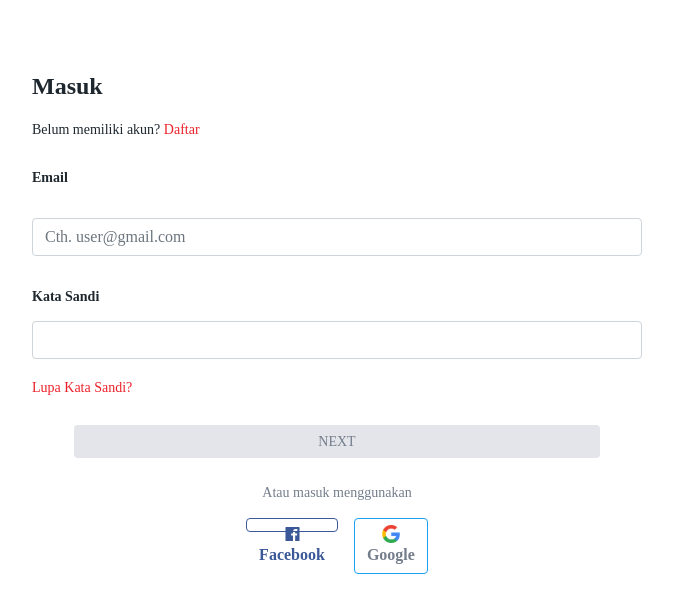
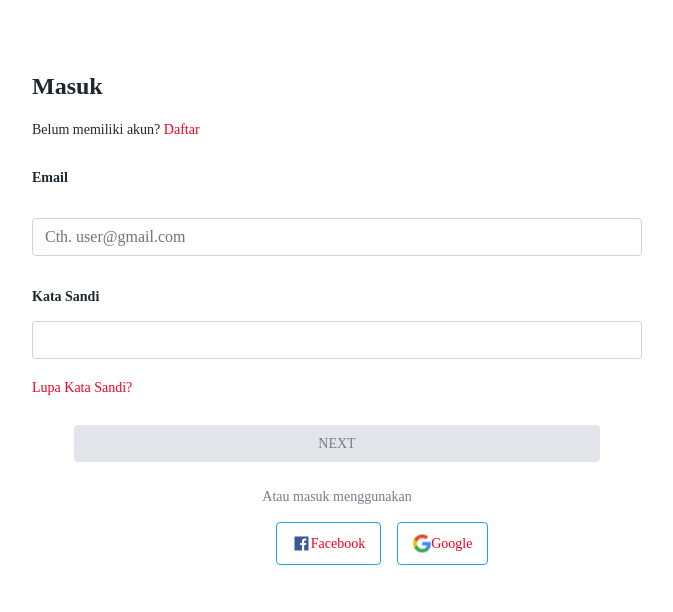
Before and after one commit to yodyindra/Esport__ESI, a React (Create React App) app: page /login in a window 1280 px wide. Shown: the top 612 px of the page, without its empty margins (303-976 px from the left). Built offline with nearby package versions, Linux system fonts and the light colour scheme; a web font is replaced by a local one.

Commit message:
perubahan pada homepage login dan havesquad

```diff
--- a/src/Homepage/homePage.js
+++ b/src/Homepage/homePage.js
@@ -159,7 +159,7 @@ function Homepage() {
             <div className="col-md-6 mx-auto mt-4">
               <div className="d-flex flex-row justify-content-between">
                 <h4>Turnamen</h4>
-                <a href="/register">Lihat semua</a>
+                <Link to="/register">Lihat semua</Link>
               </div>
               <MyOwlCarousel />
             </div>
@@ -358,33 +358,33 @@ function Homepage() {
               </div>
             </div>
           </div>
-          <div className="navs col-md-6 mx-auto mt-2">
+          <div className="navs mx-auto mt-2">
             <div className="card">
               <div className="card-body">
-                <div className="col-md-10 mx-auto d-flex flex-row justify-content-between">
-                  <a href="">
+                <div className="col-md-6 mx-auto d-flex flex-row justify-content-between">
+                  <Link to="/homepage">
                     <img src={homeRed} alt="homeRed" style={{ height: 40 }} />
-                  </a>
-                  <a href="">
+                  </Link>
+                  <Link to="">
                     <img
                       src={tournament}
                       alt="tournament"
                       style={{ height: 40 }}
                     />
-                  </a>
+                  </Link>
                   <Link to="/have-squad">
                     <img src={squad} alt="squad" style={{ height: 40 }} />
                   </Link>
-                  <a href="">
+                  <Link to="">
                     <img
                       src={leaderboard}
                       alt="leaderboard"
                       style={{ height: 40 }}
                     />
-                  </a>
-                  <a href="">
+                  </Link>
+                  <Link to="">
                     <img src={profile} alt="profile" style={{ height: 40 }} />
-                  </a>
+                  </Link>
                 </div>
               </div>
             </div>
--- a/src/Login/loginScreen.css
+++ b/src/Login/loginScreen.css
@@ -1,4 +1,3 @@
-
 /* devices (landscape phones, 576px and up) */
 @media (min-width: 576px) {
   .input-container {
@@ -47,9 +46,8 @@
   font-weight: bold;
   font-size: 24px;
   line-height: 29px;
-    color: #1E272E;
+  color: #1e272e;
   margin-bottom: 20px;
-
 }
 
 .conten h2 {
@@ -58,137 +56,50 @@
   font-weight: normal;
   font-size: 14px;
   line-height: 17px;
-    color: #1E272E;
+  color: #1e272e;
 }
 
-  .conten h5{
+.conten h5 {
   font-family: Product Sans;
   font-style: normal;
   font-weight: normal;
   font-size: 14px;
   line-height: 23px;
   text-align: center;
-    color: #292D32;
+  color: #292d32;
 }
-  .conten h3{
+.conten h3 {
   font-family: Product Sans;
   font-style: normal;
   font-weight: normal;
   font-size: 14px;
   line-height: 18px;
   text-align: center;
-    color: #747D8C;
+  color: #747d8c;
 }
 
-  .conten a{
+.conten label {
+  font-family: Product Sans;
+  font-style: normal;
+  font-weight: bold;
+  font-size: 14px;
+  line-height: 17px;
+  color: #1e272e;
+}
+.conten .placeholder {
   font-family: Product Sans;
   font-style: normal;
   font-weight: normal;
   font-size: 14px;
   line-height: 17px;
-    color: #EC2028;
+  color: #1e272e;
 }
-
-  .conten label{
-    font-family: Product Sans;
-    font-style: normal;
-    font-weight: bold;
-    font-size: 14px;
-    line-height: 17px;
-    color: #1E272E;
-  }
-  .conten .placeholder{
-    font-family: Product Sans;
-    font-style: normal;
-    font-weight: normal;
-    font-size: 14px;
-    line-height: 17px;
-    color: #1E272E;
-  }
-  .conten .btn1 {
-
-    align-items: center;
-    width: 100%;
-    height: 42px;
-    background: #E4E5EA;
-    border:none;
-    font-family: Google Sans;
-    font-style: normal;
-    font-weight: bold;
-    font-size: 14px;
-    line-height: 18px;
-    color: #747D8C;
-  }
-  .conten .btn1:hover {
-    align-items: center;
-    width: 100%;
-    height: 42px;
-    background: #EC2028;
-    font-family: Google Sans;
-    font-style: normal;
-    font-weight: bold;
-    font-size: 14px;
-    line-height: 18px;
-    color: #FFFFFF;
-
-  }
-  .conten .btn_4{
-    font-family: Google Sans;
-    width: auto;
-    font-style: normal;
-    font-weight: bold;
-    color: #3B5998;
-    align-items: center;
-   width: 100%;
-   height: 10px;
-    background: #FFFFFF;
-    border: 1px solid #3B5998;
-    box-sizing: border-box;
-    border-radius: 4px;
-  }
-
-  .conten .btn_5{
-    font-family: Product Sans;
-    font-style: normal;
-    font-weight: bold;
-    color: #747D8C;
-    align-items: center;
-    background: #FFFFFF;
-    border: 1px solid #1DA1F2;
-    box-sizing: border-box;
-    border-radius: 4px;
-
-  }
-
-  .conten .dngr{
-    font-family: Product Sans;
-    font-style: normal;
-    font-weight: normal;
-    font-size: 14px;
-    line-height: 17px;
-    color: #798188;
-    width: 100%;
-    background: rgba(243, 0, 31, 0.1);
-    border-radius: 4px;
-  }
-
 .mobile-text {
   color: #989696b8;
   font-size: 15px;
 }
-
- .card{
-     border: none;
+.img__login {
+  border: 1px #1da1f2 solid;
+  padding: 10px 15px;
+  border-radius: 4px;
 }
-
-  .form-control-verification:focus {
-    color: #495057;
-    background-color: #fff;
-    border-color: #ec2028;
-    outline: 0;
-    box-shadow: none;
-  }
-  .input-container input {
-    width: 50px;
-    height: 50px;
-  }
--- a/src/Login/loginScreen.js
+++ b/src/Login/loginScreen.js
@@ -68,19 +68,21 @@ function loginScreen() {
               <div class="mt-3 mb-3">
                 <h3>Atau masuk menggunakan</h3>
               </div>
-
-              <div class="d-flex flex-row justify-content-center mt-3 ">
-                <a href="">
-                  <button type="button" class="btn btn_4">
-                    <img src={facebook} />
-                    Facebook
-                  </button>
-                </a>
-                <a href="">
-                  <button type="button" class="btn btn_5 ml-3">
-                    <img src={google} /> Google
-                  </button>
-                </a>
+              <div class="col-md-3 mx-auto">
+                <div class="d-flex flex-row justify-content-around mt-3 ">
+                  <Link to="">
+                    <div class="d-flex flex-row img__login mr-2">
+                      <img src={facebook} alt="" />
+                      Facebook
+                    </div>
+                  </Link>
+                  <Link to="">
+                    <div class="d-flex flex-row img__login ml-2">
+                      <img src={google} alt="" />
+                      Google
+                    </div>
+                  </Link>
+                </div>
               </div>
             </div>
           </div>
--- a/src/SquadPage/haveSquad.js
+++ b/src/SquadPage/haveSquad.js
@@ -96,9 +96,9 @@ function HaveSquad() {
                   <h2>Temukan dan tantang squad lain dalam Sparing</h2>
                 </div>
               </div>
-              <a href="">
+              <Link to="">
                 <img src={search} alt="" className="img1" />
-              </a>
+              </Link>
             </div>
           </div>
           {/* Akhir Search */}
@@ -192,39 +192,39 @@ function HaveSquad() {
           <div class="col-md-12 content mx-auto konten4">
             <div>
               <div class="mt-5 mb-5 text-center">
-                <a href="">Temukan Squad Lain</a>
+                <Link to="">Temukan Squad Lain</Link>
               </div>
             </div>
           </div>
           {/* Akhir squad lain */}
 
-          <div className="navs 8 mx-auto mt-2">
+          <div className="navs mx-auto mt-2">
             <div className="card">
               <div className="card-body">
                 <div className="col-md-6 mx-auto d-flex flex-row justify-content-between">
                   <Link to="/homepage">
                     <img src={homeRed} alt="homeRed" style={{ height: 40 }} />
                   </Link>
-                  <a href="">
+                  <Link to="">
                     <img
                       src={tournament}
                       alt="tournament"
                       style={{ height: 40 }}
                     />
-                  </a>
-                  <a href="">
+                  </Link>
+                  <Link to="/have-squad">
                     <img src={squad} alt="squad" style={{ height: 40 }} />
-                  </a>
-                  <a href="">
+                  </Link>
+                  <Link to="">
                     <img
                       src={leaderboard}
                       alt="leaderboard"
                       style={{ height: 40 }}
                     />
-                  </a>
-                  <a href="">
+                  </Link>
+                  <Link to="">
                     <img src={profile} alt="profile" style={{ height: 40 }} />
-                  </a>
+                  </Link>
                 </div>
               </div>
             </div>
```
Lines whose indentation alone changed are shown as unchanged.
